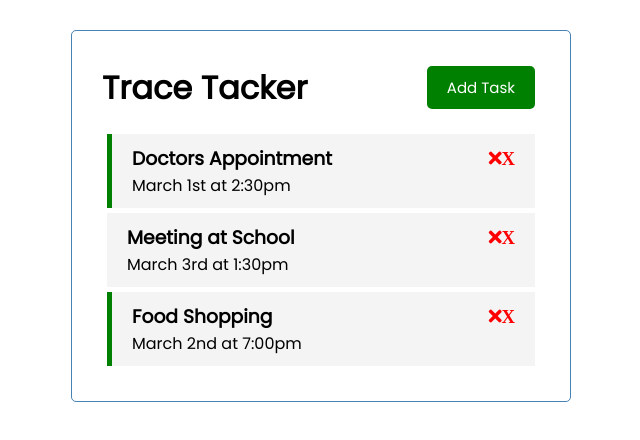
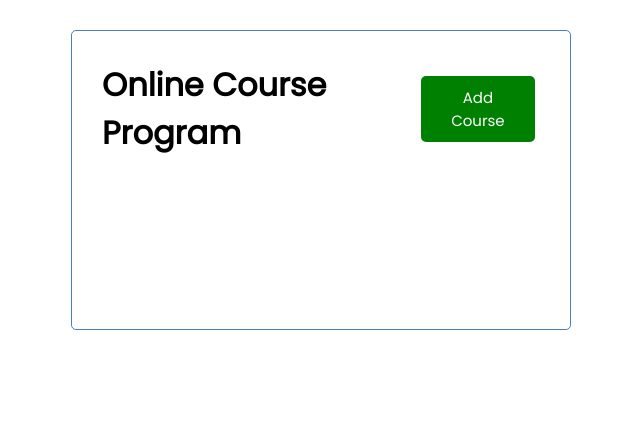
Before and after one commit to rakib3004/course-shopping, a Vue app: page / in a window 1280 px wide. Shown: the top 440 px of the page, without its empty margins (319-959 px from the left). Built offline with nearby package versions, Linux system fonts and the light colour scheme; a small style sheet from the web is missing.

Commit message:
add all command

```diff
--- a/src/App.vue
+++ b/src/App.vue
@@ -1,6 +1,6 @@
 <template>
 <div class="container">
-<Header  @toggle-add-task="toggleAddTask"  title="Trace Tacker" :showAddTask="showAddTask" />
+<Header  @toggle-add-task="toggleAddTask"  title="Online Course Program" :showAddTask="showAddTask" />
 <div v-show="showAddTask">
 <AddTask @add-task="addTask" />
 </div>
@@ -57,24 +57,7 @@ this.tasks = this.tasks.map((task) => task.id===id? {...task, reminder: !task.re
   },
   created(){
     this.tasks=[
-  {
-    id: 1,
-    text: 'Doctors Appointment',
-    day: 'March 1st at 2:30pm',
-    reminder:true,
-  },
-    {
-    id: 2,
-    text: 'Meeting at School',
-    day: 'March 3rd at 1:30pm',
-    reminder:false,
-  },
-    {
-    id: 3,
-    text: 'Food Shopping',
-    day: 'March 2nd at 7:00pm',
-    reminder:true,
-  },
+
 
 
     ]
@@ -106,7 +89,7 @@ body{
 }
 .btn{
   display: inline-block;
-  background: rgb(156, 105, 105);
+  background: black;
   color: #fff;
   border: none;
   padding: 10px 20px;
--- a/src/components/AddTask.vue
+++ b/src/components/AddTask.vue
@@ -1,13 +1,13 @@
 <template>
     <form @submit="onSubmit" class="add-form">
     <div class="form-control">
-    <label >Task</label>
-<input type="text" v-model="text" name="text" placeholder="Add Task"/>
+    <label >Program Name</label>
+<input type="text" v-model="text" name="text" placeholder="Add Program Name"/>
     </div>
 
 <div class="form-control">
-<label >Day & Time</label>
-<input type="text" v-model="day" name="day" placeholder="Add Day & Time"/>
+<label >Course Name</label>
+<input type="text" v-model="day" name="day" placeholder="Add Course Name"/>
 </div>
 
 <div class="form-control">
--- a/src/components/Header.vue
+++ b/src/components/Header.vue
@@ -1,7 +1,10 @@
 <template>
     <header>
-        <h1>{{title}}</h1>
-          <Button @btn-click="$emit('toggle-add-task')" :text="showAddTask? 'Close' : 'Add Task'" :color="showAddTask? 'red' : 'green'" />
+    <h1>{{title}}</h1>
+    <Button @btn-click="$emit('toggle-add-task')" :text="showAddTask? 'Close' : 'Add Course'" :color="showAddTask? 'red' : 'green'" />
+
+
+
 
     </header>
 
@@ -28,4 +31,5 @@ header{
     align-items: center;
     margin-bottom: 20px;
 }
+
 </style>
--- a/src/components/Task.vue
+++ b/src/components/Task.vue
@@ -30,6 +30,7 @@ export default{
 .task{
     background: #f4f4f4;
     margin: 5px;
+    border-left: 5px solid red;
     padding: 10px 20px;
     cursor: pointer;
 }
@@ -39,6 +40,7 @@ export default{
 
 }
 
+
 .task h3{
     display: flex;
     align-items: center;
```
Also changed, not shown: src/components/ShowTasks.vue (added, +28 -0 lines).
